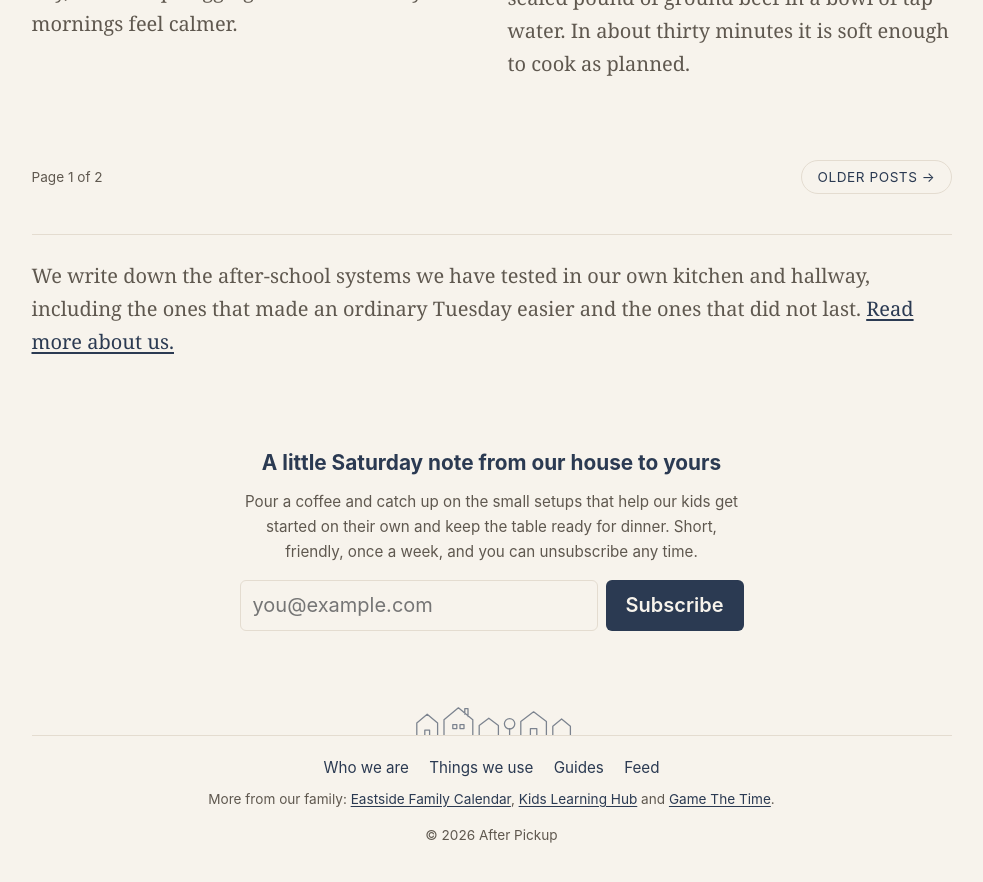
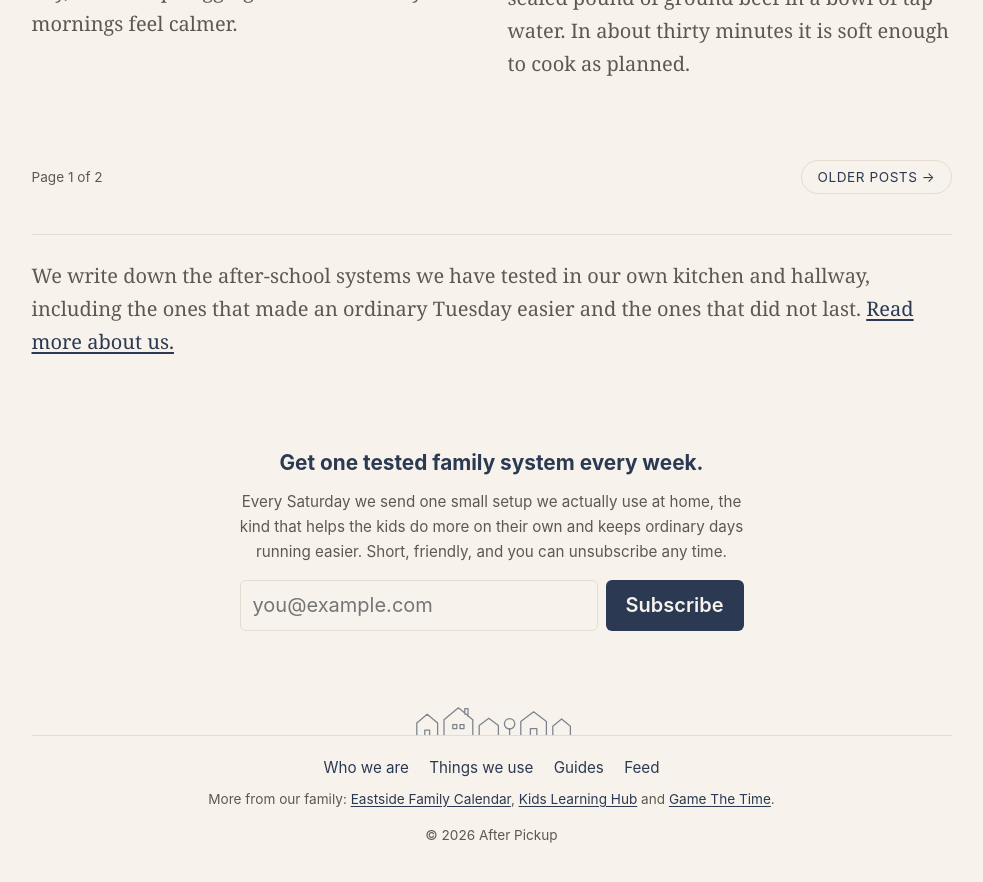
Before and after one commit to madskristensen/afterpickup, a Jekyll site: the page built from index.html, in a window 1280 px wide and 900 px high, scrolled down 4546 px. Shown: the top 882 px of the window, without its empty margins (141-1124 px from the left). Built offline with Jekyll 4.4.1, drawn with Linux system fonts in a browser that asks for light colours; the list of posts is cut into pages by our own code; some of the changed text lies outside the part shown.

Commit message:
New tagline and newsletter signup copy

```diff
--- a/_config.yml
+++ b/_config.yml
@@ -1,11 +1,11 @@
 title: After Pickup
-tagline: Tips and tricks for home and family.
+tagline: Small family systems that make ordinary days easier.
 description: >-
-  Tested, calm systems for the hour after school pickup.
+  Small family systems that make ordinary days easier.
 url: https://www.afterpickup.com
 baseurl: ""
 logo: /assets/images/logo.svg
-image_alt: After Pickup, tips and tricks for home and family.
+image_alt: After Pickup, small family systems that make ordinary days easier.
 lang: en-US
 
 author:
--- a/_layouts/default.html
+++ b/_layouts/default.html
@@ -36,8 +36,8 @@
     </main>
 
     <section class="newsletter" aria-labelledby="newsletter-title">
-      <h2 id="newsletter-title">A little Saturday note from our house to yours</h2>
-      <p>Pour a coffee and catch up on the small setups that help our kids get started on their own and keep the table ready for dinner. Short, friendly, once a week, and you can unsubscribe any time.</p>
+      <h2 id="newsletter-title">Get one tested family system every week.</h2>
+      <p>Every Saturday we send one small setup we actually use at home, the kind that helps the kids do more on their own and keeps ordinary days running easier. Short, friendly, and you can unsubscribe any time.</p>
       <form class="newsletter-form" action="https://buttondown.com/api/emails/embed-subscribe/after-pickup" method="post">
         <label for="bd-email" class="visually-hidden">Email address</label>
         <input type="email" name="email" id="bd-email" placeholder="you@example.com" autocomplete="email" required>
--- a/index.html
+++ b/index.html
@@ -1,7 +1,7 @@
 ---
 layout: default
 title: Tested after-school systems for families
-description: After-school routines and household systems we have tested at home, for calmer hours between pickup and lights-out, including what worked and what did not.
+description: Small family systems we have tested at home for school mornings, laundry, travel, and kids doing more on their own, so ordinary days run a little easier.
 pagination:
   enabled: true
 ---
```
Also changed, not shown: README.md.
